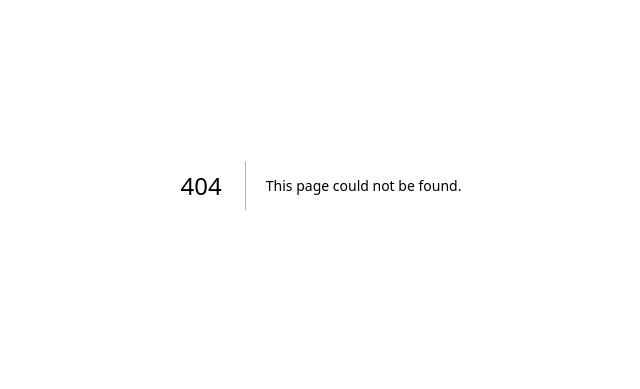
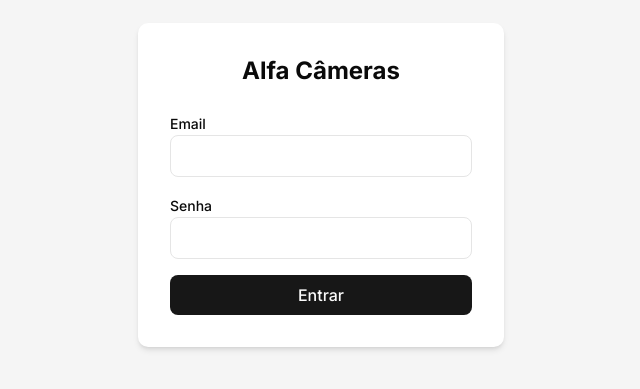
Before and after one commit to LeoDavip/alfa-cameras-next, a Next.js app: page /login in a window 1280 px wide. Before the commit this address had no page. Shown: the part 215-604 px from the top of the page, without its empty margins (319-959 px from the left). Built offline with nearby package versions, Linux system fonts and the light colour scheme.

Commit message:
feat: add login page with form

```diff
--- /dev/null
+++ b/src/app/(auth)/login/page.tsx
@@ -0,0 +1,12 @@
+import { LoginForm } from "@/components/features/login-form";
+
+export default function LoginPage() {
+  return (
+    <div className="min-h-screen flex items-center justify-center bg-muted">
+      <div className="bg-background p-8 rounded-lg shadow-md">
+        <h1 className="text-2xl font-bold text-center mb-6">Alfa Câmeras</h1>
+        <LoginForm />
+      </div>
+    </div>
+  );
+}
--- /dev/null
+++ b/src/components/features/login-form.tsx
@@ -0,0 +1,72 @@
+"use client";
+import { useState } from "react";
+import { useRouter } from "next/navigation";
+
+export function LoginForm() {
+  const [email, setEmail] = useState("");
+  const [password, setPassword] = useState("");
+  const [error, setError] = useState("");
+  const [loading, setLoading] = useState(false);
+  const router = useRouter();
+
+  async function handleSubmit(e: React.FormEvent) {
+    e.preventDefault();
+    setLoading(true);
+    setError("");
+
+    try {
+      const res = await fetch("/api/auth/login", {
+        method: "POST",
+        headers: { "Content-Type": "application/json" },
+        body: JSON.stringify({ email, password }),
+      });
+
+      if (!res.ok) {
+        const data = await res.json();
+        setError(data.error || "Erro ao fazer login");
+        return;
+      }
+
+      router.push("/dashboard");
+    } catch {
+      setError("Erro de conexão");
+    } finally {
+      setLoading(false);
+    }
+  }
+
+  return (
+    <form onSubmit={handleSubmit} className="space-y-4 w-full max-w-sm">
+      <div className="space-y-2">
+        <label htmlFor="email" className="text-sm font-medium">Email</label>
+        <input
+          id="email"
+          type="email"
+          value={email}
+          onChange={(e) => setEmail(e.target.value)}
+          className="w-full px-3 py-2 border rounded-md"
+          required
+        />
+      </div>
+      <div className="space-y-2">
+        <label htmlFor="password" className="text-sm font-medium">Senha</label>
+        <input
+          id="password"
+          type="password"
+          value={password}
+          onChange={(e) => setPassword(e.target.value)}
+          className="w-full px-3 py-2 border rounded-md"
+          required
+        />
+      </div>
+      {error && <p className="text-sm text-red-500">{error}</p>}
+      <button
+        type="submit"
+        disabled={loading}
+        className="w-full py-2 px-4 bg-primary text-primary-foreground rounded-md font-medium disabled:opacity-50"
+      >
+        {loading ? "Entrando..." : "Entrar"}
+      </button>
+    </form>
+  );
+}
```
